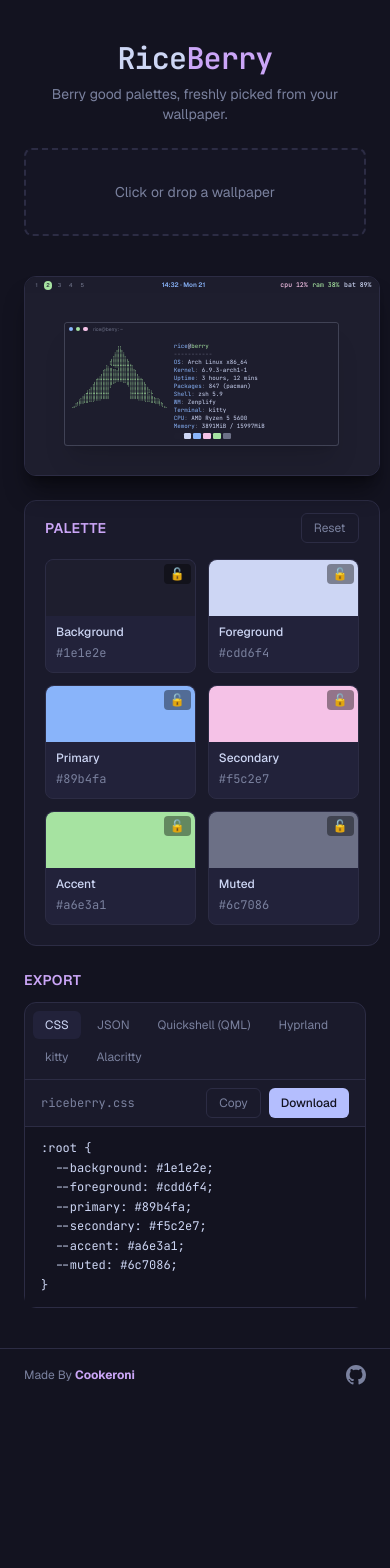
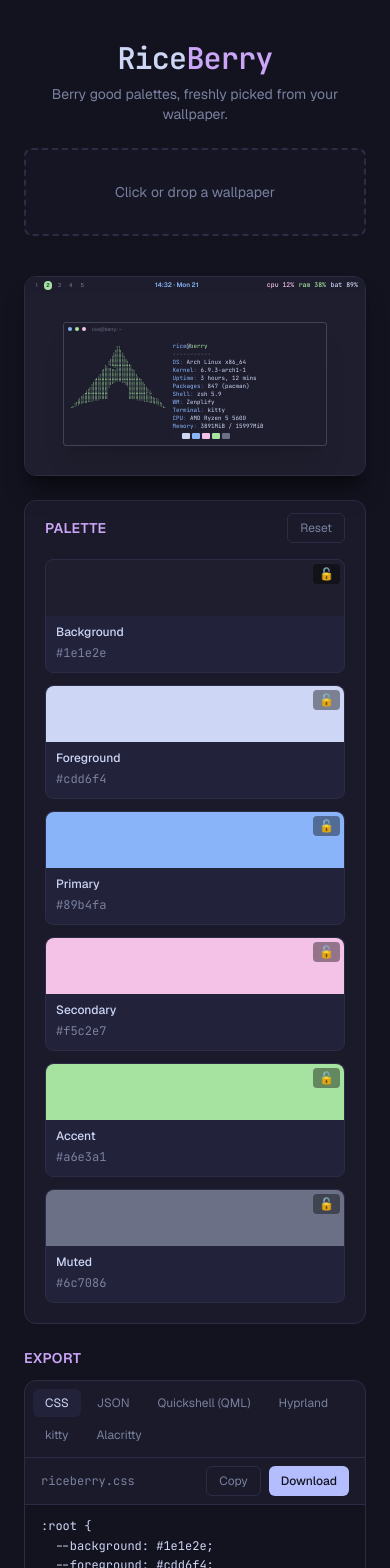
Before and after one commit to Cookeroni/Riceberry, a Next.js app: page / in a window 390 px wide. Shown: the top 1568 px of the page. Before the commit the page ends 1401 px from the top, so only its background shows below. Built offline with nearby package versions, Linux system fonts and the light colour scheme.

Commit message:
Fix responsive issue of this components

```diff
--- a/src/app/page.tsx
+++ b/src/app/page.tsx
@@ -66,11 +66,11 @@ export default function Home() {
 
         {/* Work area: preview (left, wide) + palette panel (right) */}
         <div className="mt-10 grid gap-6 lg:grid-cols-5">
-          <section className="lg:col-span-3">
+          <section className="min-w-0 lg:col-span-3">
             <PreviewDesktop palette={palette} wallpaperSrc={imageSrc} />
           </section>
 
-          <aside className="flex flex-col gap-5 rounded-xl border border-line bg-surface p-5 pt-3 lg:col-span-2">
+          <aside className="flex min-w-0 flex-col gap-5 rounded-xl border border-line bg-surface p-5 pt-3 lg:col-span-2">
             <PaletteEditor
               palette={palette}
               onUpdateSwatch={updateSwatch}
--- a/src/components/ExportPanel.tsx
+++ b/src/components/ExportPanel.tsx
@@ -67,7 +67,7 @@ export function ExportPanel({ palette }: { palette: Palette }) {
         </div>
       </div>
 
-      <pre className="max-h-80 overflow-auto border-t border-line bg-ink px-4 py-3 font-mono text-xs leading-relaxed text-fg">
+      <pre className="max-h-80 overflow-auto whitespace-pre-wrap break-all border-t border-line bg-ink px-4 py-3 font-mono text-xs leading-relaxed text-fg">
         {output}
       </pre>
     </div>
--- a/src/components/PaletteEditor.tsx
+++ b/src/components/PaletteEditor.tsx
@@ -31,7 +31,7 @@ export function PaletteEditor({
           {regenerating ? "Resetting…" : "Reset"}
         </button>
       </div>
-      <div className="grid grid-cols-2 gap-3 sm:grid-cols-3">
+      <div className="grid grid-cols-1 gap-3 min-[420px]:grid-cols-2 lg:grid-cols-3">
         {ROLE_ORDER.map((role) => (
           <SwatchCard
             key={role}
```
